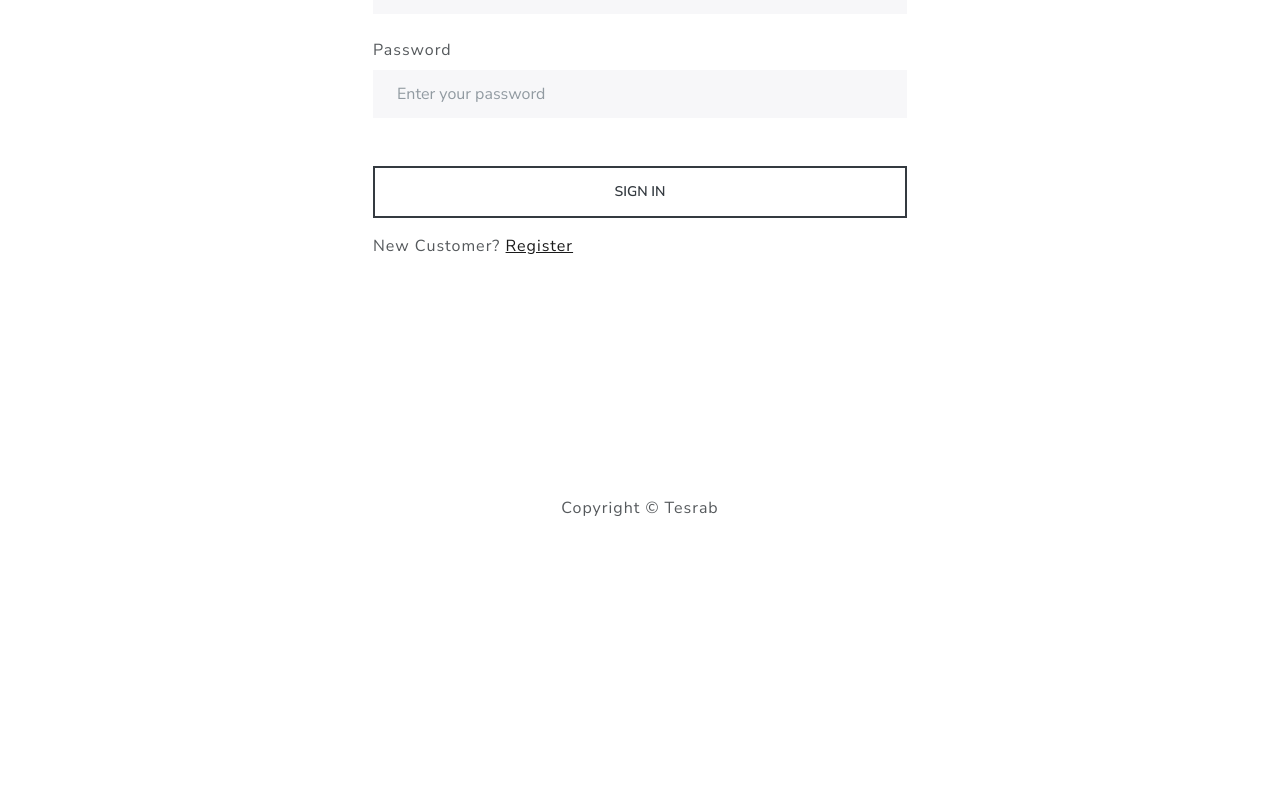
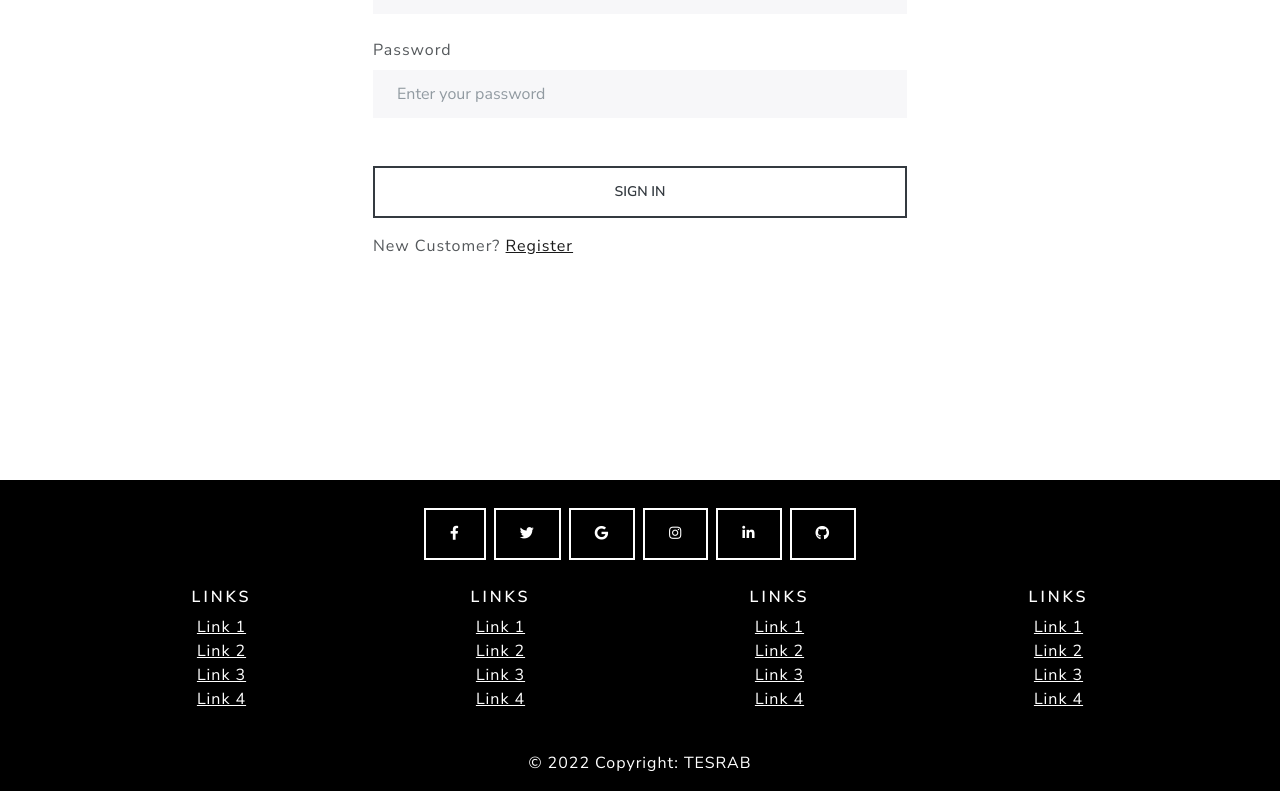
Before and after one commit to WevenWang/tesrab_frontend, a React (Create React App) app: page /login in a window 1280 px wide. Shown: the part 338-1129 px from the top of the page. Before the commit the page ends 874 px from the top, so only its background shows below. Built offline with nearby package versions, Linux system fonts and the light colour scheme.

Commit message:
clean up and fix footer

```diff
--- a/package.json
+++ b/package.json
@@ -10,6 +10,8 @@
     "axios": "^0.25.0",
     "bootstrap": "^5.1.3",
     "dotenv": "^10.0.0",
+    "mdb-react-ui-kit": "^2.4.0",
+    "mdb-ui-kit": "^3.10.2",
     "react": "^17.0.2",
     "react-bootstrap": "^2.1.2",
     "react-dom": "^17.0.2",
--- a/src/components/Footer.js
+++ b/src/components/Footer.js
@@ -1,17 +1,189 @@
-import { Container, Row, Col } from 'react-bootstrap';
 import React from 'react';
+import {
+  MDBFooter,
+  MDBContainer,
+  MDBIcon,
+  MDBInput,
+  MDBCol,
+  MDBRow
+} from 'mdb-react-ui-kit';
+
 
 function Footer() {
   return (
-    <footer>
-      <Container>
-          <Row>
-              <Col className='text-center py-3'>
-                Copyright &copy; Tesrab
-              </Col>
-          </Row>
-      </Container>
-    </footer>
+
+    <MDBFooter className='text-center' color='white' bgColor='black'>
+      <MDBContainer className='p-4'>
+        <section className='mb-4'>
+          <a className='btn btn-outline-light btn-floating m-1' href='#!' role='button'>
+            <MDBIcon fab icon='facebook-f' />
+          </a>
+
+          <a className='btn btn-outline-light btn-floating m-1' href='#!' role='button'>
+            <MDBIcon fab icon='twitter' />
+          </a>
+
+          <a className='btn btn-outline-light btn-floating m-1' href='#!' role='button'>
+            <MDBIcon fab icon='google' />
+          </a>
+
+          <a className='btn btn-outline-light btn-floating m-1' href='#!' role='button'>
+            <MDBIcon fab icon='instagram' />
+          </a>
+
+          <a className='btn btn-outline-light btn-floating m-1' href='#!' role='button'>
+            <MDBIcon fab icon='linkedin-in' />
+          </a>
+
+          <a className='btn btn-outline-light btn-floating m-1' href='#!' role='button'>
+            <MDBIcon fab icon='github' />
+          </a>
+        </section>
+
+        {/* <section className=''>
+          <form action=''>
+            <div className='row d-flex justify-content-center'>
+              <div className='col-auto'>
+                <p className='pt-2'>
+                  <strong>Sign up for our newsletter</strong>
+                </p>
+              </div>
+
+              <MDBCol md='5' start='12'>
+                <MDBInput contrast type='email' label='Email address' className='mb-4' />
+              </MDBCol>
+
+              <div className='col-auto'>
+                {/* <MDBBtn outline color='light' type='submit' className='mb-4'>
+                  Subscribe
+                </MDBBtn> */}
+              {/* </div>
+            </div>
+          </form> */}
+        {/* </section> */}
+
+
+
+        <section className=''>
+          <MDBRow>
+            <MDBCol lg='3' md='6' className='mb-4 mb-md-0'>
+              <h5 className='text-white'>Links</h5>
+
+              <ul className='list-unstyled mb-0'>
+                <li>
+                  <a href='#!' className='text-white'>
+                    Link 1
+                  </a>
+                </li>
+                <li>
+                  <a href='#!' className='text-white'>
+                    Link 2
+                  </a>
+                </li>
+                <li>
+                  <a href='#!' className='text-white'>
+                    Link 3
+                  </a>
+                </li>
+                <li>
+                  <a href='#!' className='text-white'>
+                    Link 4
+                  </a>
+                </li>
+              </ul>
+            </MDBCol>
+
+            <MDBCol lg='3' md='6' className='mb-4 mb-md-0'>
+              <h5 className='text-white'>Links</h5>
+
+              <ul className='list-unstyled mb-0'>
+                <li>
+                  <a href='#!' className='text-white'>
+                    Link 1
+                  </a>
+                </li>
+                <li>
+                  <a href='#!' className='text-white'>
+                    Link 2
+                  </a>
+                </li>
+                <li>
+                  <a href='#!' className='text-white'>
+                    Link 3
+                  </a>
+                </li>
+                <li>
+                  <a href='#!' className='text-white'>
+                    Link 4
+                  </a>
+                </li>
+              </ul>
+            </MDBCol>
+
+            <MDBCol lg='3' md='6' className='mb-4 mb-md-0'>
+              <h5 className='text-white'>Links</h5>
+
+              <ul className='list-unstyled mb-0'>
+                <li>
+                  <a href='#!' className='text-white'>
+                    Link 1
+                  </a>
+                </li>
+                <li>
+                  <a href='#!' className='text-white'>
+                    Link 2
+                  </a>
+                </li>
+                <li>
+                  <a href='#!' className='text-white'>
+                    Link 3
+                  </a>
+                </li>
+                <li>
+                  <a href='#!' className='text-white'>
+                    Link 4
+                  </a>
+                </li>
+              </ul>
+            </MDBCol>
+
+            <MDBCol lg='3' md='6' className='mb-4 mb-md-0'>
+              <h5 className='text-white'>Links</h5>
+
+              <ul className='list-unstyled mb-0'>
+                <li>
+                  <a href='#!' className='text-white'>
+                    Link 1
+                  </a>
+                </li>
+                <li>
+                  <a href='#!' className='text-white'>
+                    Link 2
+                  </a>
+                </li>
+                <li>
+                  <a href='#!' className='text-white'>
+                    Link 3
+                  </a>
+                </li>
+                <li>
+                  <a href='#!' className='text-white'>
+                    Link 4
+                  </a>
+                </li>
+              </ul>
+            </MDBCol>
+          </MDBRow>
+        </section>
+      </MDBContainer>
+
+      <div className='text-center p-3' style={{ backgroundColor: 'rgba(0, 0, 0, 0.2)' }}>
+        © 2022 Copyright:
+
+          TESRAB
+
+      </div>
+    </MDBFooter>
   )
 
 }
--- a/src/components/Paginate.js
+++ b/src/components/Paginate.js
@@ -1,10 +1,9 @@
 import React from 'react'
 import { Pagination } from 'react-bootstrap'
 import { LinkContainer } from 'react-router-bootstrap'
-import { useLocation } from 'react-router-dom'
 
 function Paginate({ pages, page, keyword='', isAdmin=false }) {
-    console.log(keyword)
+
     if (keyword) {
         keyword = keyword.split('?keyword=')[1].split('&')[0]
     }
--- a/src/components/SearchBox.js
+++ b/src/components/SearchBox.js
@@ -23,20 +23,21 @@ function SearchBox() {
     return (
         <Form onSubmit={submitHandler} className='d-flex'>
             <Form.Control
-                type='text'
+                type='search'
                 name='q'
                 onChange={ (e) => setKeyword(e.target.value)}
+                placeholder='search products'
                 className='mr-sm-2 ml-sm-5'
             >
 
             </Form.Control>
 
             <Button
-                type='search'
-                variant='outline-success'
+                type='submit'
+                variant='outline-light'
                 className='mr-3'
             >
-                Search Product
+                Search
             </Button>
         </Form>
     )
--- a/src/components/SliderShow.js
+++ b/src/components/SliderShow.js
@@ -24,7 +24,7 @@ function SliderShow() {
         : (
             <Carousel
                 pause='hover'
-                className='bg-dark'
+                className='bg-black'
             >
                 {products.map(product => (
                     <Carousel.Item key={product._id}>
--- a/src/screens/HomeScreen.js
+++ b/src/screens/HomeScreen.js
@@ -1,7 +1,6 @@
 import React, { useEffect } from 'react'
 import { Col, Row } from 'react-bootstrap'
 import { useDispatch, useSelector } from 'react-redux'
-import { useHistory, useSearchParams } from 'react-router-dom'
 import { useLocation } from 'react-router-dom'
 import { useNavigate } from 'react-router-dom'
 import { listProducts } from '../actions/productActions'
@@ -13,7 +12,7 @@ import SliderShow from '../components/SliderShow'
 
 function HomeScreen() {
 
-  const navigate = useNavigate()
+  // const navigate = useNavigate()
 
   const location = useLocation()
 
@@ -23,8 +22,6 @@ function HomeScreen() {
   const { error, loading, products, page, pages } = productList
 
   let keyword = location.search
-
-  console.log(keyword)
 
   // initialize products array to empty state
   // const [products, setProducts] = useState([]);
--- a/src/screens/OrderListScreen.js
+++ b/src/screens/OrderListScreen.js
@@ -1,6 +1,6 @@
 import React, { useEffect } from 'react'
 import { Button, Table } from 'react-bootstrap'
-import { dispatch, useDispatch, useSelector } from 'react-redux'
+import { useDispatch, useSelector } from 'react-redux'
 import { LinkContainer } from 'react-router-bootstrap'
 import { useNavigate } from 'react-router-dom'
 import {listOrders } from '../actions/orderActions'
--- a/src/screens/OrderScreen.js
+++ b/src/screens/OrderScreen.js
@@ -71,7 +71,7 @@ function OrderScreen() {
             }
         }
 
-    }, [dispatch, order, orderId, successPay, successDeliver])
+    }, [dispatch, order, orderId, successPay, successDeliver, navigate, userInfo])
 
     // paymentResult is the response from paypal
     const successPaymentHandler = (paymentResult) => {
@@ -91,7 +91,7 @@ function OrderScreen() {
         <Message variant='danger'>{error}</Message>
     ) : (
         <div>
-            <h1 className='my-auto'>Submit your payment and you are good to go!</h1>
+            <h1 className='my-auto'>Payment</h1>
 
 
             <Row>
--- a/src/screens/PlaceOrderScreen.js
+++ b/src/screens/PlaceOrderScreen.js
@@ -1,7 +1,6 @@
-import React, { useState, useEffect } from 'react'
+import React, { useEffect } from 'react'
 import { Button, Row, Col, ListGroup, Image, Card } from 'react-bootstrap'
 import { Link, useNavigate } from 'react-router-dom'
-import FormContainer from '../components/FormContainer'
 import Message from '../components/Message'
 import CheckoutSteps from '../components/CheckoutSteps'
 import { useDispatch, useSelector } from 'react-redux'
@@ -46,7 +45,7 @@ function PlaceOrderScreen() {
             })
 
         }
-    }, [navigate, success])
+    }, [navigate, success, dispatch])
 
     const placeOrder = () => {
         dispatch(createOrder({
--- a/src/screens/RegisterScreen.js
+++ b/src/screens/RegisterScreen.js
@@ -6,7 +6,6 @@ import Loader from '../components/Loader'
 import Message from '../components/Message'
 import FormContainer from '../components/FormContainer'
 import { register } from '../actions/userActions'
-import { Redirect } from 'react-router-dom'
 
 function RegisterScreen(){
   // set initial state
@@ -20,7 +19,7 @@ function RegisterScreen(){
 
     const navigate = useNavigate()
 
-    const [searchParams]= useSearchParams()
+    const [searchParams] = useSearchParams()
     const redirect=searchParams.get('redirect') ? searchParams.get('redirect') : '/'
 
     const userRegister = useSelector(state => state.userRegister)
```
Also changed, not shown: src/actions/userActions.js (+7 -1 lines), src/components/Header.js (+9 -7 lines), 1 other file (tests, documents, lock files or other folders).
